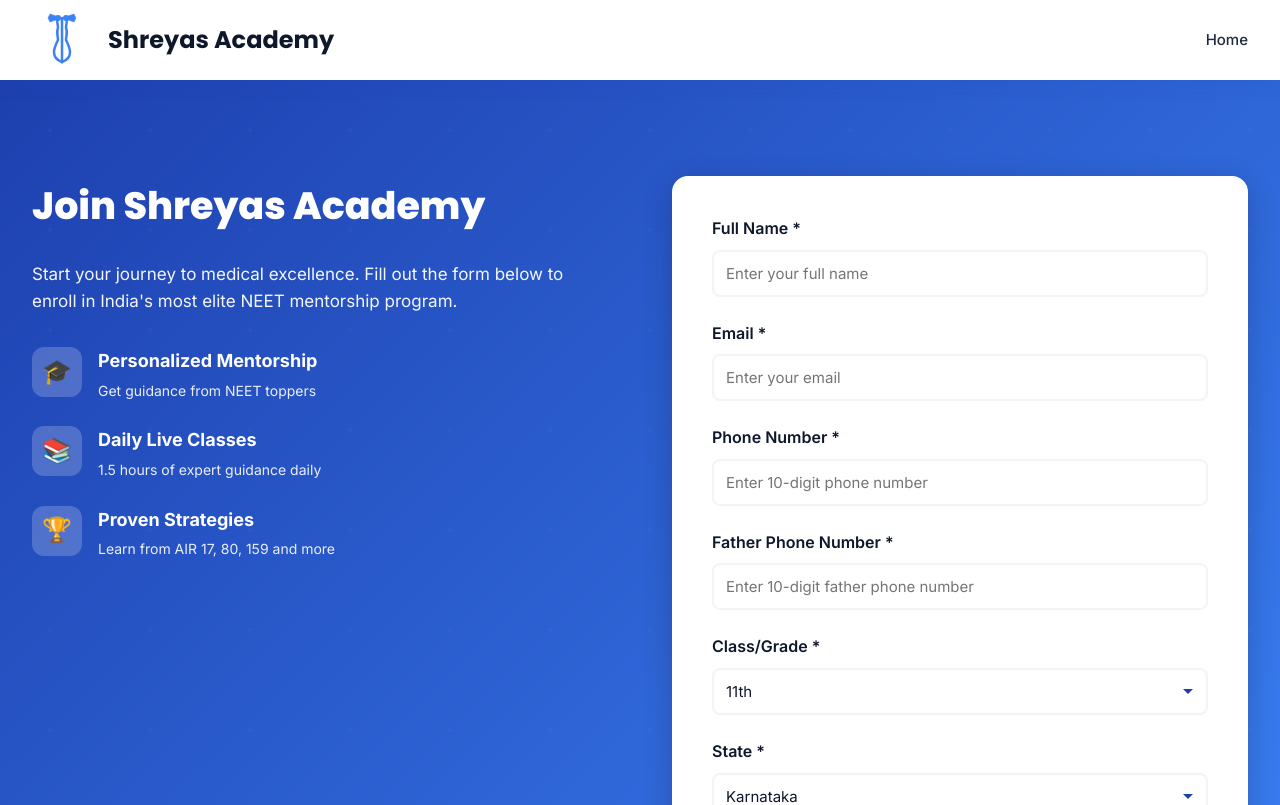
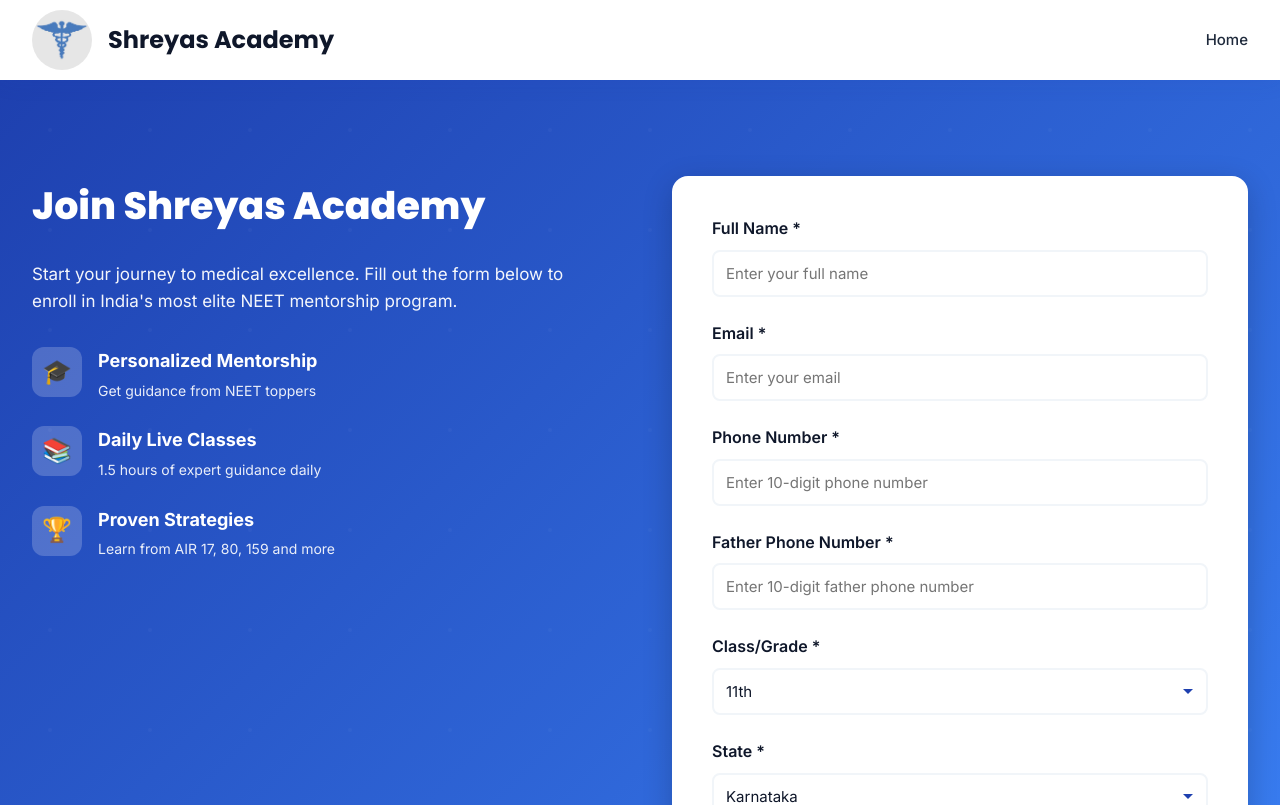
Before and after one commit to kulkarni997/Shreyas-Academy, a React (Vite) app: page /signup in a window 1280 px wide. Shown: the top 805 px of the page. Built offline with nearby package versions, Linux system fonts and the light colour scheme.

Commit message:
updated logo

```diff
--- a/src/App.tsx
+++ b/src/App.tsx
@@ -10,7 +10,7 @@
 } from './data/siteContent';
 import type { ContactFormPayload } from './services/contactService';
 import { submitContactForm } from './services/contactService';
-import caduceusLogo from './assets/caduceus-logo.svg';
+import academyLogo from './assets/logo.jpg';
 
 const initialFormState: ContactFormPayload = {
   name: '',
@@ -103,7 +103,7 @@
       <nav className={`navbar ${navbarElevated ? 'elevated' : ''}`}>
         <div className="nav-container">
           <Link to="/" className="logo-section">
-            <img src={caduceusLogo} alt="Shreyas Academy Logo" className="logo-image" />
+            <img src={academyLogo} alt="Shreyas Academy Logo" className="logo-image" />
             <span className="logo-text">Shreyas Academy</span>
           </Link>
           <ul className={`nav-links ${isMenuOpen ? 'active' : ''}`}>
--- a/src/index.css
+++ b/src/index.css
@@ -85,6 +85,7 @@
   object-fit: contain;
   display: block;
   flex-shrink: 0;
+  border-radius: 50%;
 }
 
 .logo-text {
--- a/src/pages/SignUp.tsx
+++ b/src/pages/SignUp.tsx
@@ -2,7 +2,7 @@
 import { Link, useNavigate } from 'react-router-dom';
 import type { SignupFormPayload } from '../services/signupService';
 import { submitSignupForm } from '../services/signupService';
-import caduceusLogo from '../assets/caduceus-logo.svg';
+import academyLogo from '../assets/logo.jpg';
 
 const initialSignupState: SignupFormPayload = {
   name: '',
@@ -99,7 +99,7 @@
       <nav className="navbar">
         <div className="nav-container">
           <Link to="/" className="logo-section">
-            <img src={caduceusLogo} alt="Shreyas Academy Logo" className="logo-image" />
+            <img src={academyLogo} alt="Shreyas Academy Logo" className="logo-image" />
             <span className="logo-text">Shreyas Academy</span>
           </Link>
           <div className="nav-links">
```
Also changed, not shown: src/assets/logo.jpg (added).
